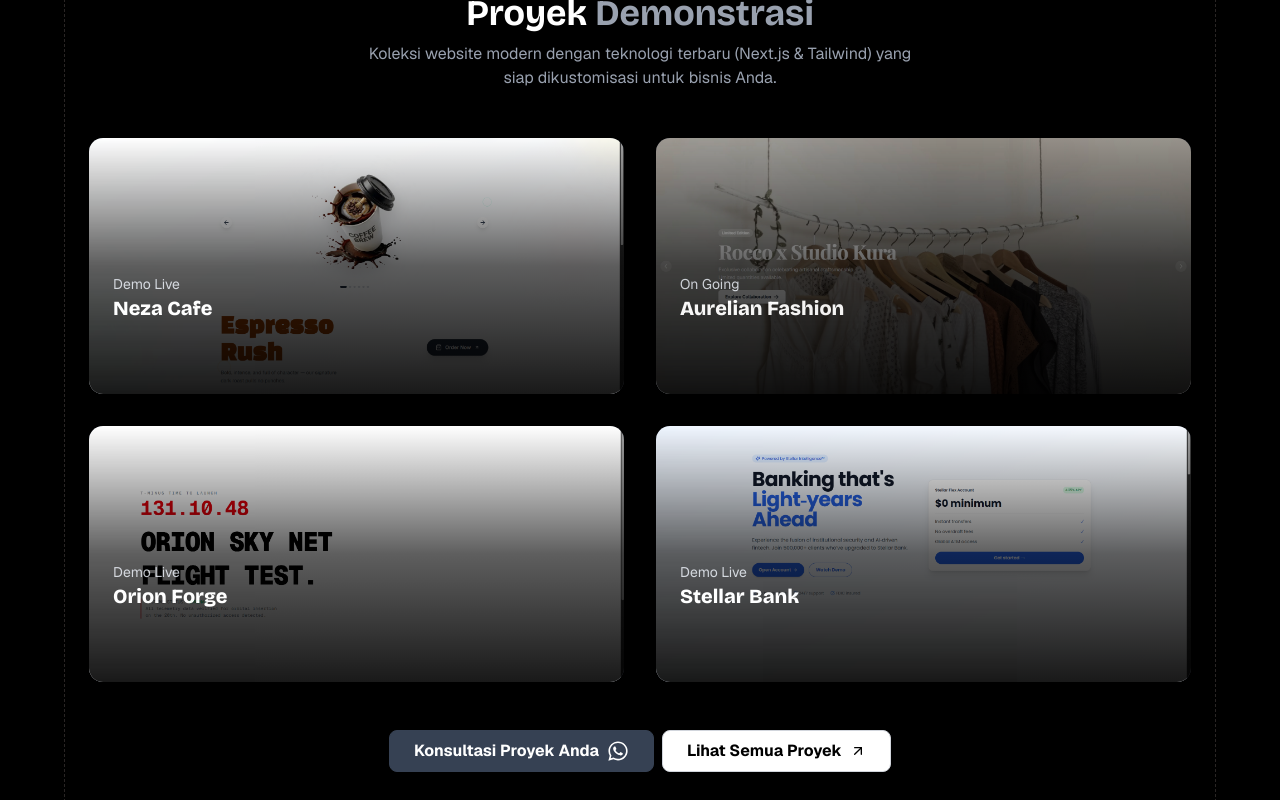
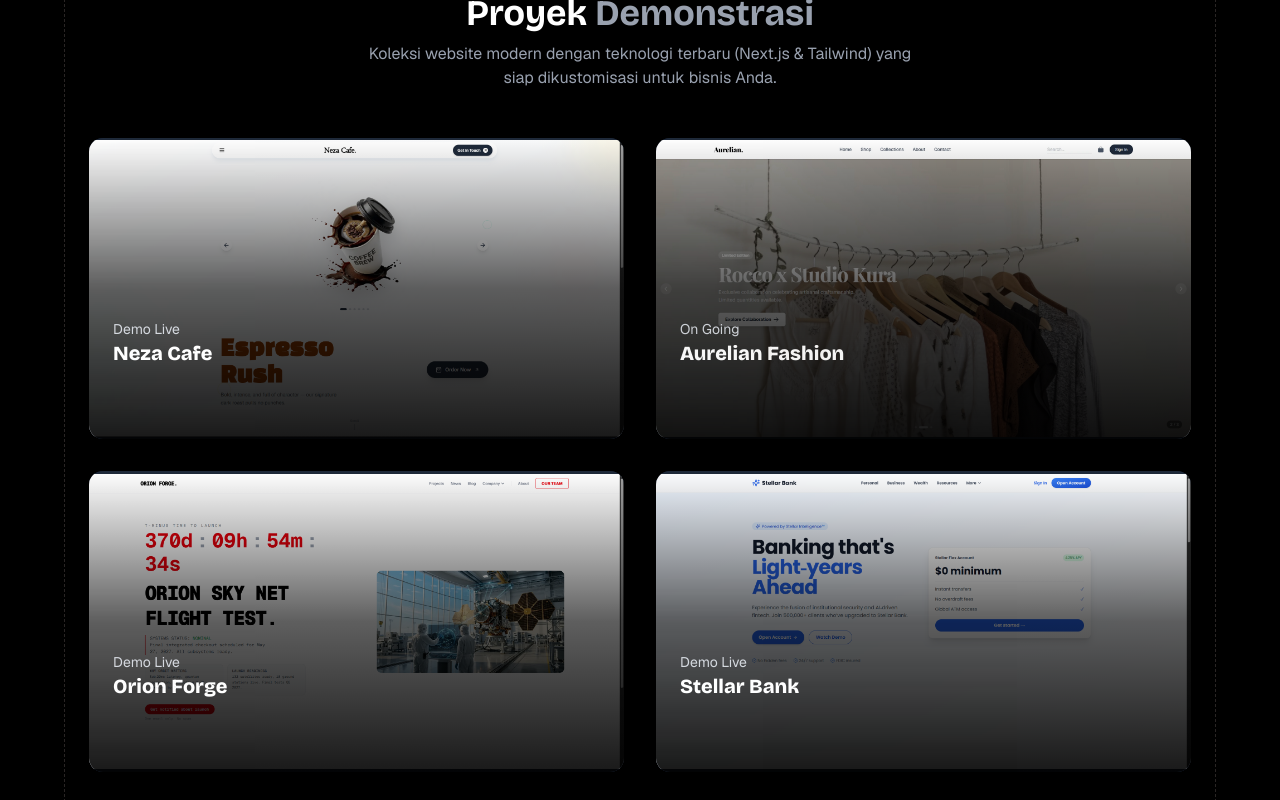
Before and after one commit to Fizora/fizora, a Next.js app: page / in a window 1280 px wide. Shown: the part 2220-3020 px from the top of the page. Built offline with nearby package versions, Linux system fonts and the light colour scheme.

Commit message:
update orion forge image

```diff
--- a/src/components/section/Projects.tsx
+++ b/src/components/section/Projects.tsx
@@ -70,16 +70,18 @@ const Projects = () => {
                 viewport={{ once: false }}
                 className="cursor-target group relative overflow-hidden rounded-xl bg-gray-900"
               >
-                <div className="relative h-64 w-full">
+                {/* Image container – no cropping, full visibility */}
+                <div className="relative w-full pt-[56.25%] bg-gray-800">
                   <Image
                     src={project.img}
                     alt={`${project.title} - ${project.category} portfolio project`}
                     fill
-                    className="object-cover group-hover:scale-105 transition duration-500"
-                    sizes="(max-width: 768px) 100vw, (max-width: 1024px) 50vw, 50vw"
+                    className="object-contain" // ← no cropping, whole image visible
+                    sizes="(max-width: 768px) 100vw, 33vw"
                     priority={idx < 2}
                   />
                 </div>
+                {/* Overlay – same as before, but removed zoom */}
                 <div className="absolute inset-0 bg-linear-to-t from-black via-black/70 to-transparent flex flex-col justify-end p-6 transition-opacity duration-300 group-hover:opacity-100 opacity-90">
                   <p className="text-gray-300 text-sm">{project.category}</p>
                   <h3 className="text-xl font-black text-white font-mono">
```
Also changed, not shown: public/orion-forge.png.
